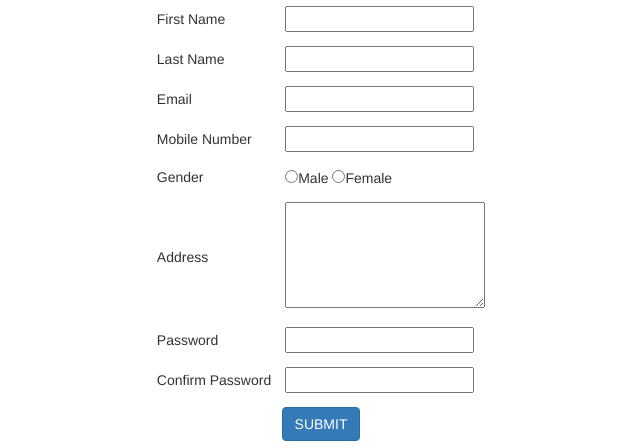
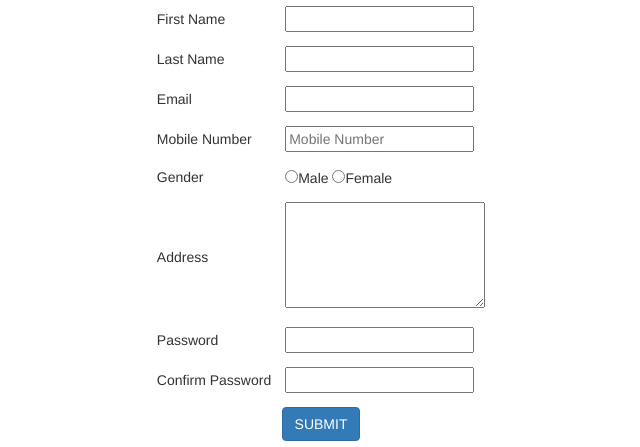
Before and after one commit to Sagarsonara2143/Django_project, a Django app: page /signup/ in a window 1280 px wide. Shown: the part 123-570 px from the top of the page, without its empty margins (319-959 px from the left). Run offline with Django 4.2, Linux system fonts and the light colour scheme; some libraries are stand-ins or nearby versions.

Commit message:
06.04.2023

```diff
--- a/myapp/templates/signup.html
+++ b/myapp/templates/signup.html
@@ -36,7 +36,7 @@
 
 			<tr>
 				<td>Mobile Number</td>
-				<td><input type="text" name="mobile"></td>
+				<td><input type="text" name="mobile" placeholder="Mobile Number"></td>
 			</tr>
 
 			<tr>
```
